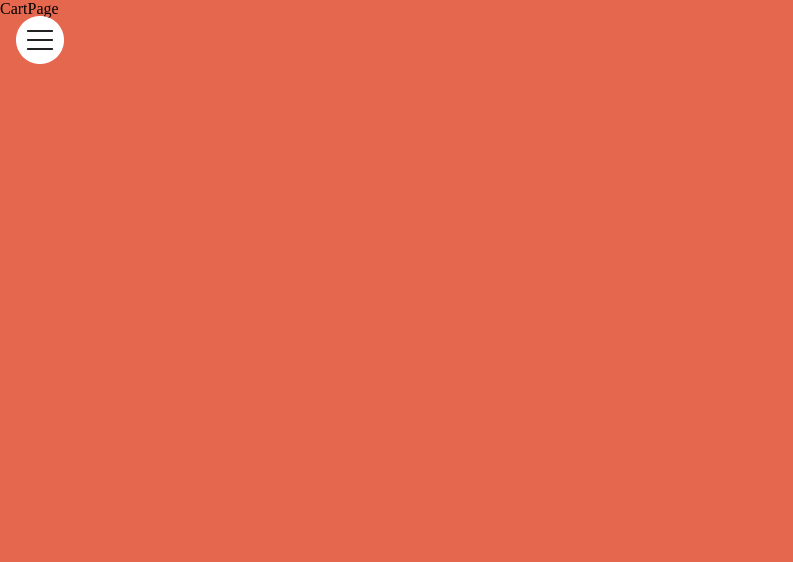
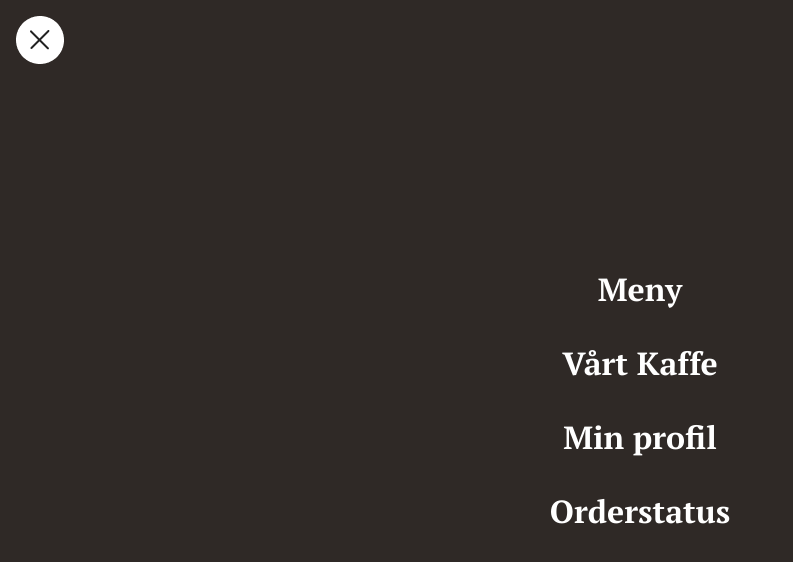
Before and after one commit to Egeeoz/Ege_FU-JS23_individuell, a React (Vite) app: page /cart in a window 1280 px wide. Both pictures are taken after a click on the element 40 px from the left and 40 px from the top of the page. Shown: the top 562 px of the page, without its empty margins (0-793 px from the left). Built offline with nearby package versions, Linux system fonts and the light colour scheme.

Commit message:
Added navbar with function and paths

```diff
--- a/src/components/Navigation.jsx
+++ b/src/components/Navigation.jsx
@@ -1,7 +1,48 @@
+import { useState } from "react";
 import "../styles/navigation.css";
+import { Link } from "react-router-dom";
 
 const Navigation = () => {
-  return <nav></nav>;
+  const [isOpen, setIsopen] = useState(false);
+
+  const toggleMenu = () => {
+    setIsopen(!isOpen);
+  };
+
+  return (
+    <>
+      <nav className={`nav-icon ${isOpen ? "open" : ""}`} onClick={toggleMenu}>
+        {/* Icon Content */}
+      </nav>
+      {isOpen && (
+        <div className="nav-menu">
+          <button className="close-btn" onClick={toggleMenu}>
+            ×
+          </button>
+          <ul>
+            <li>
+              <Link className="nav-link" to="/menu">
+                Meny
+              </Link>
+            </li>
+            <li>
+              <Link className="nav-link" to="/about">
+                Vårt Kaffe
+              </Link>
+            </li>
+            <li>
+              <Link className="nav-link">Min profil</Link>
+            </li>
+            <li>
+              <Link className="nav-link" to="/status">
+                Orderstatus
+              </Link>
+            </li>
+          </ul>
+        </div>
+      )}
+    </>
+  );
 };
 
 export default Navigation;
--- a/src/pages/StatusPage.jsx
+++ b/src/pages/StatusPage.jsx
@@ -6,6 +6,7 @@ const StatusPage = () => {
   return (
     <Layout>
       <main className="status-page-container">
+        <section className="statusPage-main-content">
           <section className="top-part">
             <p className="order-number">Ordernummer #12DV23F</p>
             <div className="drone-img"></div>
@@ -21,6 +22,7 @@ const StatusPage = () => {
           <Link to="/" className="ok-button">
             Ok, cool!
           </Link>
+        </section>
       </main>
     </Layout>
   );
--- a/src/styles/navigation.css
+++ b/src/styles/navigation.css
@@ -1,8 +1,80 @@
-nav {
+@import url("https://fonts.googleapis.com/css2?family=PT+Serif:ital,wght@0,400;0,700;1,400;1,700&family=Work+Sans:ital,wght@0,100..900;1,100..900&display=swap");
+
+/* Navigation Icon Style (Hamburger Menu) */
+.nav-icon {
   width: 48px;
-  aspect-ratio: 1/1;
+  height: 48px;
   background-image: url(../assets/navicon.png);
-  position: absolute;
-  margin: 1rem 0 0 1rem;
+  background-size: contain;
+  background-repeat: no-repeat;
+  background-position: center;
+  position: fixed;
+  top: 1rem;
+  left: 1rem;
   cursor: pointer;
+  z-index: 1000;
 }
+
+/* Full-Screen Navigation Menu Style */
+.nav-menu {
+  display: none;
+  position: fixed;
+  top: 0;
+  left: 0;
+  width: 100%;
+  height: 100%;
+  background-color: #2f2926;
+  flex-direction: column;
+  justify-content: center;
+  align-items: center;
+  z-index: 999;
+}
+
+/* When navigation is open, show the menu */
+.nav-icon.open + .nav-menu {
+  display: flex;
+}
+
+/* Style for the close button (X) */
+.close-btn {
+  display: none;
+  position: fixed;
+  top: 1rem;
+  right: 1rem;
+  width: 48px;
+  height: 48px;
+  background-image: url(../assets/closeicon.png);
+  background-size: contain;
+  background-repeat: no-repeat;
+  background-position: center;
+  cursor: pointer;
+  z-index: 1000;
+}
+
+/* When navigation is open, show the close button */
+.nav-icon.open .close-btn {
+  display: block;
+}
+
+/* Style the list items */
+.nav-menu ul {
+  text-align: center;
+  list-style: none;
+}
+
+.nav-menu ul li {
+  margin: 2rem 0;
+}
+
+.nav-menu ul li a {
+  color: white;
+  text-decoration: none;
+  font-size: 32px;
+  font-family: "PT Serif", serif;
+  font-weight: bold;
+}
+
+/* Change the nav icon to "X" when open */
+.nav-icon.open {
+  background-image: url(../assets/close.png);
+}
--- a/src/styles/statusPage.css
+++ b/src/styles/statusPage.css
@@ -1,10 +1,12 @@
 @import url("https://fonts.googleapis.com/css2?family=PT+Serif:ital,wght@0,400;0,700;1,400;1,700&family=Work+Sans:ital,wght@0,100..900;1,100..900&display=swap");
 
-body {
+.status-page-container {
+  width: 100%;
+  height: 100vh;
   background-color: #e5674e;
 }
 
-.status-page-container {
+.statusPage-main-content {
   width: 90%;
   height: 100vh;
   display: flex;
```
Also changed, not shown: src/assets/close.png (added). Lines whose indentation alone changed are shown as unchanged.
